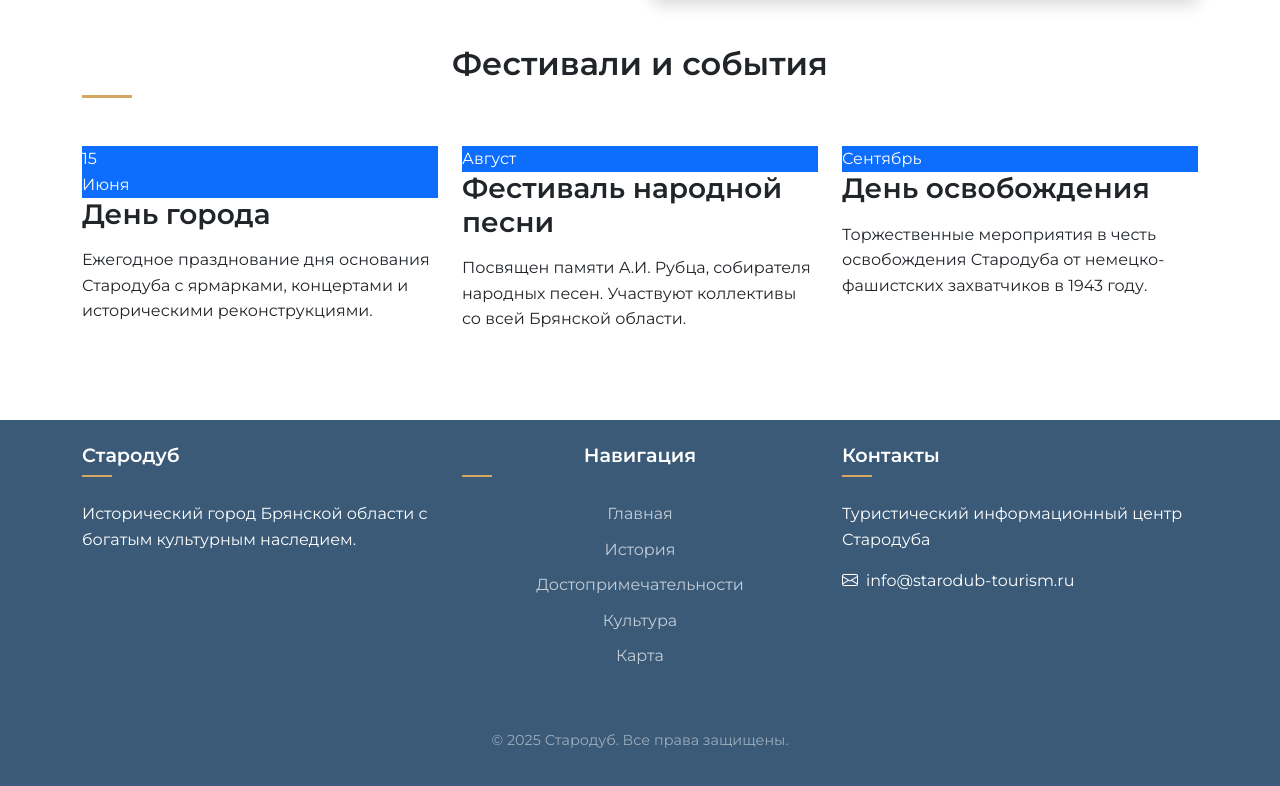
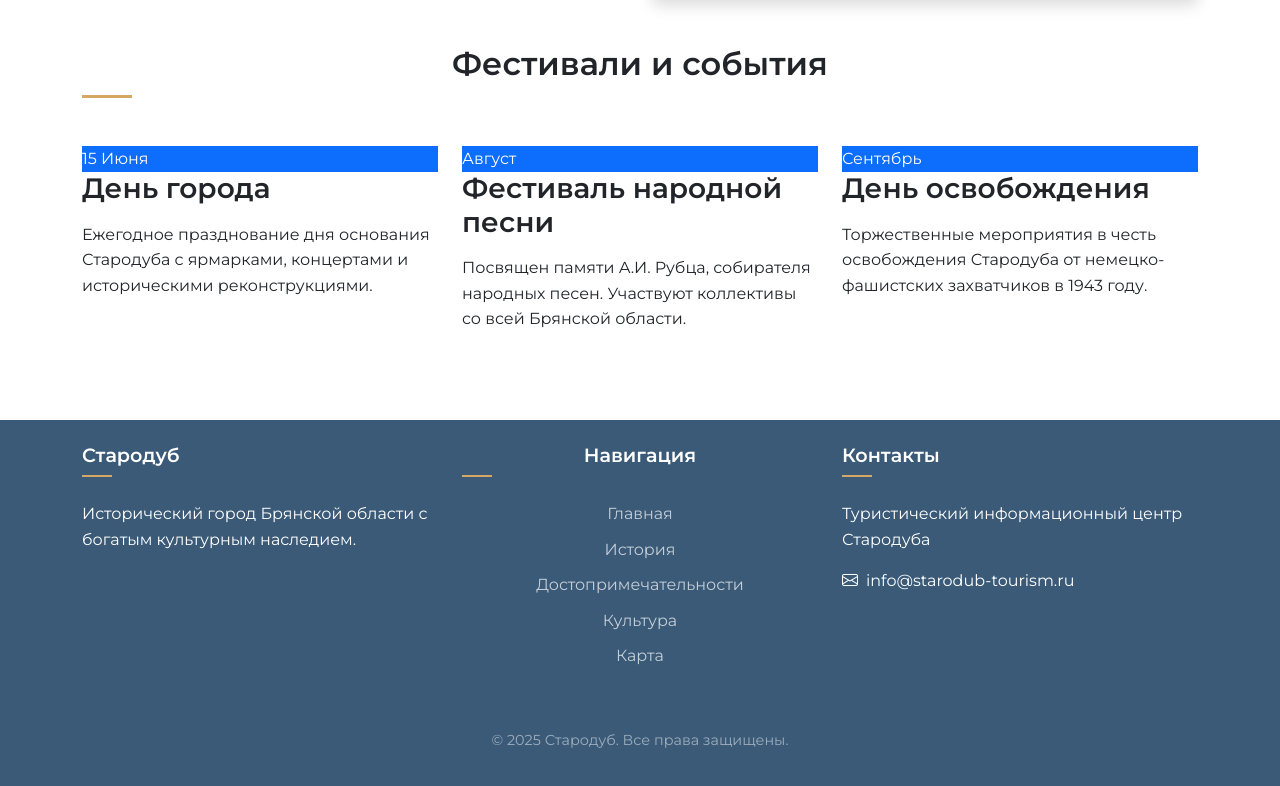
Before and after one commit to Mikite123/StarodubHistory.github.io, a plain HTML site: page culture.html in a window 1280 px wide. Shown: the part 1068-1854 px from the top of the page. Drawn offline with nearby package versions, Linux system fonts and the light colour scheme.

Commit message:
Update culture.html

```diff
--- a/culture.html
+++ b/culture.html
@@ -92,8 +92,7 @@
                     <div class="col-12 col-md-6 col-lg-4 mb-4">
                         <div class="event-card animate-slide-up h-100">
                             <div class="event-date bg-primary text-white">
-                                <span class="day d-block">15</span>
-                                <span class="month d-block">Июня</span>
+                                <span class="day d-block">15 Июня</span>
                             </div>
                             <div class="event-body">
                                 <h3 class="event-title">День города</h3>
```
